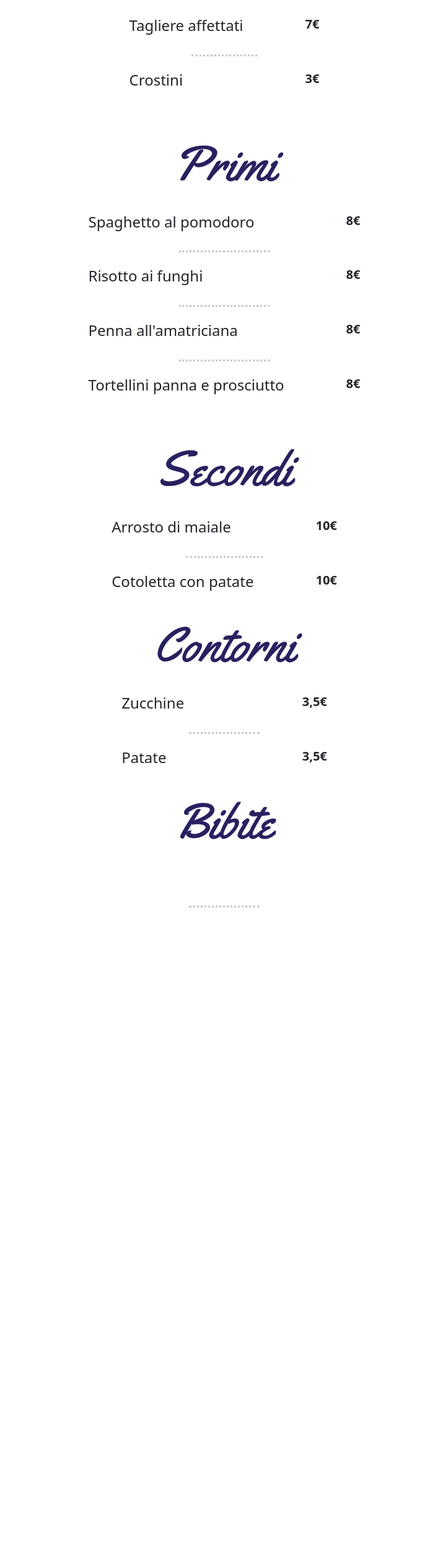
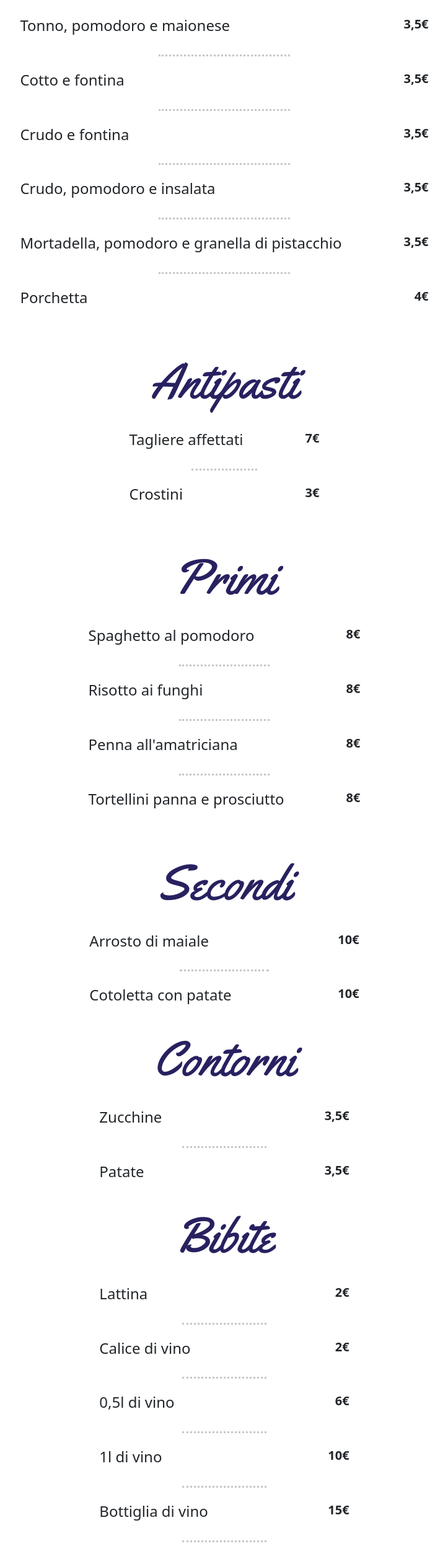
Before and after one commit to giuliarappo/Sombre-menu, a plain HTML site: page index.html in a window 1280 px wide. Shown: the part 261-2776 px from the top of the page at 62% size, without its empty margins (278-1001 px from the left). Before the commit the page ends 1821 px from the top, so only its background shows below. Drawn offline with nearby package versions, Linux system fonts and the light colour scheme; files whose address does not match are found by name.

Commit message:
aggiorna menù

```diff
--- a/app.js
+++ b/app.js
@@ -1,18 +1,22 @@
 let menu;
 let categoria;
+let panini;
 let primi;
 let antipasti;
 let secondi;
 let contorni;
+let bibite;
 
 function caricaMenu(ilFileJson) {
     $.getJSON(ilFileJson, function( JSON ) {
         menu = JSON.menu;
         categoria = Object.getOwnPropertyNames(JSON.menu);
+        panini = menu.panini;
         primi = menu.primi;
         antipasti = menu.antipasti;
         secondi = menu.secondi;
         contorni = menu.contorni;
+        bibite = menu.bibite;
         console.log("menu importato!!");
         visualizzaMenu()
 
@@ -23,6 +27,14 @@ function caricaMenu(ilFileJson) {
 }
 
 function visualizzaMenu() {
+    //panini
+    for (let index = 0; index < panini.length; index++) {
+        let htmlElementPiatto = document.getElementsByClassName("panino")[index];
+        let htmlElementPrezzo = document.getElementsByClassName("prezzoPanino")[index];
+        htmlElementPiatto.innerText = panini[index].piatto;
+        htmlElementPrezzo.innerText = panini[index].prezzo;
+    }
+
     //antipasti
     for (let index = 0; index < antipasti.length; index++) {
         let htmlElementPiatto = document.getElementsByClassName("antipasto")[index];
@@ -56,6 +68,14 @@ function visualizzaMenu() {
         htmlElementPrezzo.innerText = contorni[index].prezzo;
     }
 
+    //bibite
+    for (let index = 0; index < bibite.length; index++) {
+        let htmlElementPiatto = document.getElementsByClassName("bibita")[index];
+        let htmlElementPrezzo = document.getElementsByClassName("prezzoBibita")[index];
+        htmlElementPiatto.innerText = bibite[index].bibita;
+        htmlElementPrezzo.innerText = bibite[index].prezzo;
+    }
+
     // nasconde dettagli
     $(".dettagli").css("display", "none");
 }
--- a/index.html
+++ b/index.html
@@ -17,6 +17,57 @@
     </div>
     </nav>
     <div class="conteiner d-flex flex-column align-items-center">
+        <div class="panini m-3">
+            <h1 class="text-center display-1 m-4">Panini</h1>
+            <div class="schede px-4 py-2">
+                <div class="d-flex">
+                    <h4 class="panino" id="antipasto1"></h4>
+                    <h5><strong class="prezzoPanino"></strong></h5>
+                </div>
+                <p class="dettagli dettagli mb-0">dettagli</p>
+            </div>
+            <hr>
+            <div class="schede px-4 py-2">
+                <div class="d-flex">
+                    <h4 class="panino" id="antipasto1"></h4>
+                    <h5><strong class="prezzoPanino"></strong></h5>
+                </div>
+                <p class="dettagli dettagli mb-0">dettagli</p>
+            </div>
+            <hr>
+            <div class="schede px-4 py-2">
+                <div class="d-flex">
+                    <h4 class="panino" id="antipasto1"></h4>
+                    <h5><strong class="prezzoPanino"></strong></h5>
+                </div>
+                <p class="dettagli dettagli mb-0">dettagli</p>
+            </div>
+            <hr>
+            <div class="schede px-4 py-2">
+                <div class="d-flex">
+                    <h4 class="panino" id="antipasto1"></h4>
+                    <h5><strong class="prezzoPanino"></strong></h5>
+                </div>
+                <p class="dettagli dettagli mb-0">dettagli</p>
+            </div>
+            <hr>
+            <div class="schede px-4 py-2">
+                <div class="d-flex">
+                    <h4 class="panino" id="antipasto1"></h4>
+                    <h5><strong class="prezzoPanino"></strong></h5>
+                </div>
+                <p class="dettagli dettagli mb-0">dettagli</p>
+            </div>
+            <hr>
+            <div class="schede px-4 py-2">
+                <div class="d-flex">
+                    <h4 class="panino" id="antipasto1"></h4>
+                    <h5><strong class="prezzoPanino"></strong></h5>
+                </div>
+                <p class="dettagli dettagli mb-0">dettagli</p>
+            </div>
+
+        </div>
         <div class="antipasti m-3">
             <h1 class="text-center display-1 m-4">Antipasti</h1>
             <div class="schede px-4 py-2">
@@ -121,6 +172,62 @@
                 </div>
                 <p class="dettagli mb-0">dettagli</p>
             </div>
+            <hr>
+            <div class="schede px-4 py-2">
+                <div class="d-flex">
+                    <h4 class="bibita" id="antipasto1"></h4>
+                    <h5><strong class="prezzoBibita"></strong></h5>
+                </div>
+                <p class="dettagli mb-0">dettagli</p>
+            </div>
+            <hr>
+            <div class="schede px-4 py-2">
+                <div class="d-flex">
+                    <h4 class="bibita" id="antipasto1"></h4>
+                    <h5><strong class="prezzoBibita"></strong></h5>
+                </div>
+                <p class="dettagli mb-0">dettagli</p>
+            </div>
+            <hr>
+            <div class="schede px-4 py-2">
+                <div class="d-flex">
+                    <h4 class="bibita" id="antipasto1"></h4>
+                    <h5><strong class="prezzoBibita"></strong></h5>
+                </div>
+                <p class="dettagli mb-0">dettagli</p>
+            </div>
+            <hr>
+            <div class="schede px-4 py-2">
+                <div class="d-flex">
+                    <h4 class="bibita" id="antipasto1"></h4>
+                    <h5><strong class="prezzoBibita"></strong></h5>
+                </div>
+                <p class="dettagli mb-0">dettagli</p>
+            </div>
+            <hr>
+            <div class="schede px-4 py-2">
+                <div class="d-flex">
+                    <h4 class="bibita" id="antipasto1"></h4>
+                    <h5><strong class="prezzoBibita"></strong></h5>
+                </div>
+                <p class="dettagli mb-0">dettagli</p>
+            </div>
+            <hr>
+            <div class="schede px-4 py-2">
+                <div class="d-flex">
+                    <h4 class="bibita" id="antipasto1"></h4>
+                    <h5><strong class="prezzoBibita"></strong></h5>
+                </div>
+                <p class="dettagli mb-0">dettagli</p>
+            </div>
+            <hr>
+            <div class="schede px-4 py-2">
+                <div class="d-flex">
+                    <h4 class="bibita" id="antipasto1"></h4>
+                    <h5><strong class="prezzoBibita"></strong></h5>
+                </div>
+                <p class="dettagli mb-0">dettagli</p>
+            </div>
         </div>
     </div>
 </body>
--- a/menu.json
+++ b/menu.json
@@ -1,6 +1,33 @@
 {
     "menu" :
     {
+        "panini": [
+            {
+                "piatto": "Tonno, pomodoro e maionese",
+                "prezzo": "3,5€"
+            },
+            {
+                "piatto": "Cotto e fontina",
+                "prezzo": "3,5€"
+            },
+            {
+                "piatto": "Crudo e fontina",
+                "prezzo": "3,5€"
+            },
+            {
+                "piatto": "Crudo, pomodoro e insalata",
+                "prezzo": "3,5€"
+            },
+            {
+                "piatto": "Mortadella, pomodoro e granella di pistacchio",
+                "prezzo": "3,5€"
+            },
+            {
+                "piatto": "Porchetta",
+                "prezzo": "4€"
+            }
+        ],
+
         "antipasti": [
             {
                 "piatto": "Tagliere affettati",
@@ -51,6 +78,45 @@
                 "piatto": "Patate",
                 "prezzo": "3,5€"
             }
+        ],
+
+        "bibite": [
+            {
+                "bibita": "Lattina",
+                "prezzo": "2€"
+            },
+            {
+                "bibita": "Calice di vino",
+                "prezzo": "2€"
+            },
+            {
+                "bibita": "0,5l di vino",
+                "prezzo": "6€"
+            },
+            {
+                "bibita": "1l di vino",
+                "prezzo": "10€"
+            },
+            {
+                "bibita": "Bottiglia di vino",
+                "prezzo": "15€"
+            },
+            {
+                "bibita": "Birra Icnusa 33cl",
+                "prezzo": "3€"
+            },
+            {
+                "bibita": "Birra Moretti 66cl",
+                "prezzo": "3,5€"
+            },
+            {
+                "bibita": "Birra doppio malto 33cl",
+                "prezzo": "3,5€"
+            },
+            {
+                "bibita": "Cocktail",
+                "prezzo": "6€"
+            }
         ]
     }
 }
```
